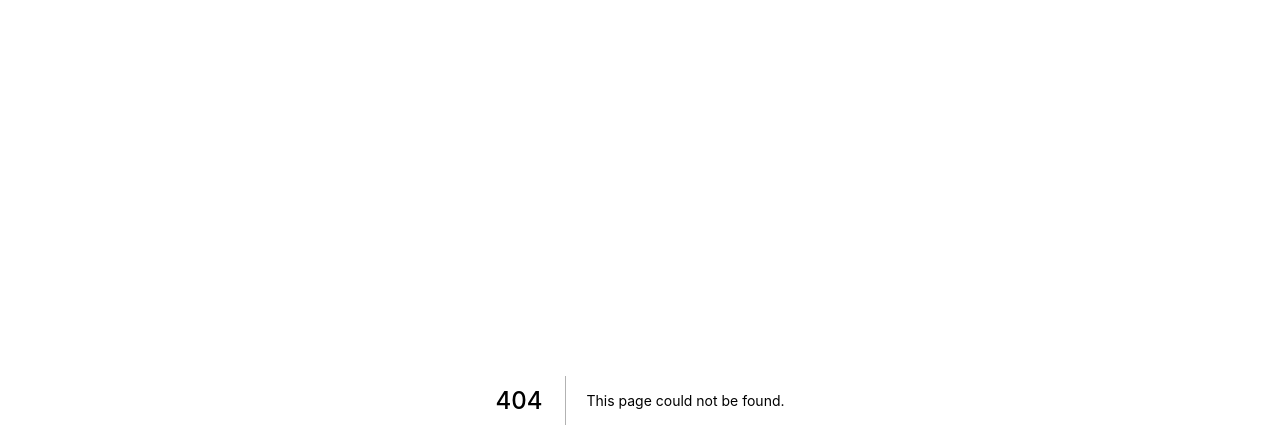
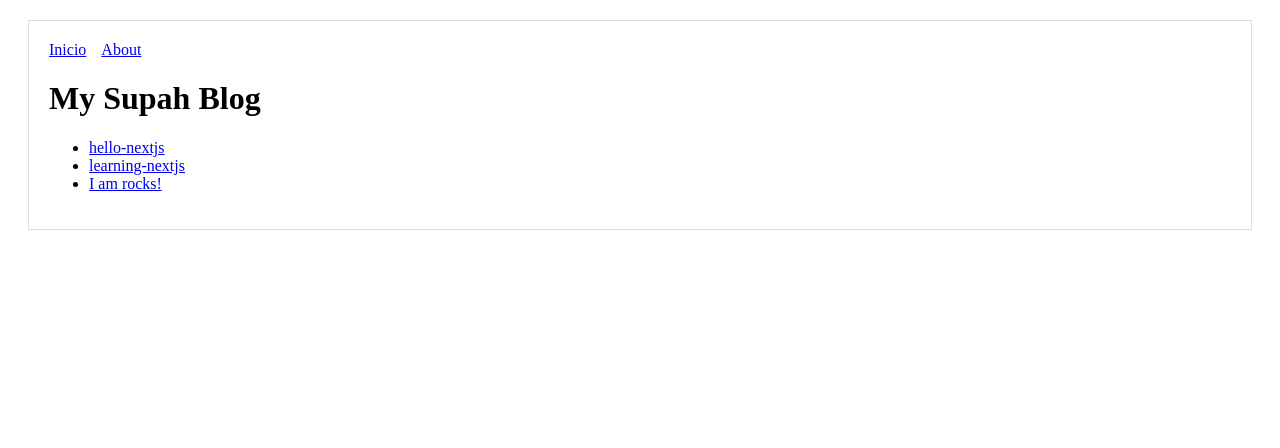
Before and after one commit to ferdinania/tutorial-nextjs-01, a Next.js app: page /articles in a window 1280 px wide. Before the commit this address had no page. Shown: the top 448 px of the page. Built offline with nearby package versions, Linux system fonts and the light colour scheme.

Commit message:
paginas dinamicas con url limpias

```diff
--- /dev/null
+++ b/pages/articles.js
@@ -0,0 +1,24 @@
+import Link from 'next/link'
+import Layout from '../comps/Layout'
+
+const PostLink = props => (
+    <li>
+        <Link href='/a/[id]' as={`/a/${props.id}`}>
+            <a>{props.id}</a>
+        </Link>
+    </li>
+)
+
+
+export default function Article() {
+    return (
+        <Layout>
+            <h1>My Supah Blog</h1>
+            <ul>
+                <PostLink id='hello-nextjs' />
+                <PostLink id='learning-nextjs' />
+                <PostLink id='I am rocks!' />
+            </ul>
+        </Layout>
+    )
+}
```
Also changed, not shown: pages/a/[id].js (added, +13 -0 lines).
